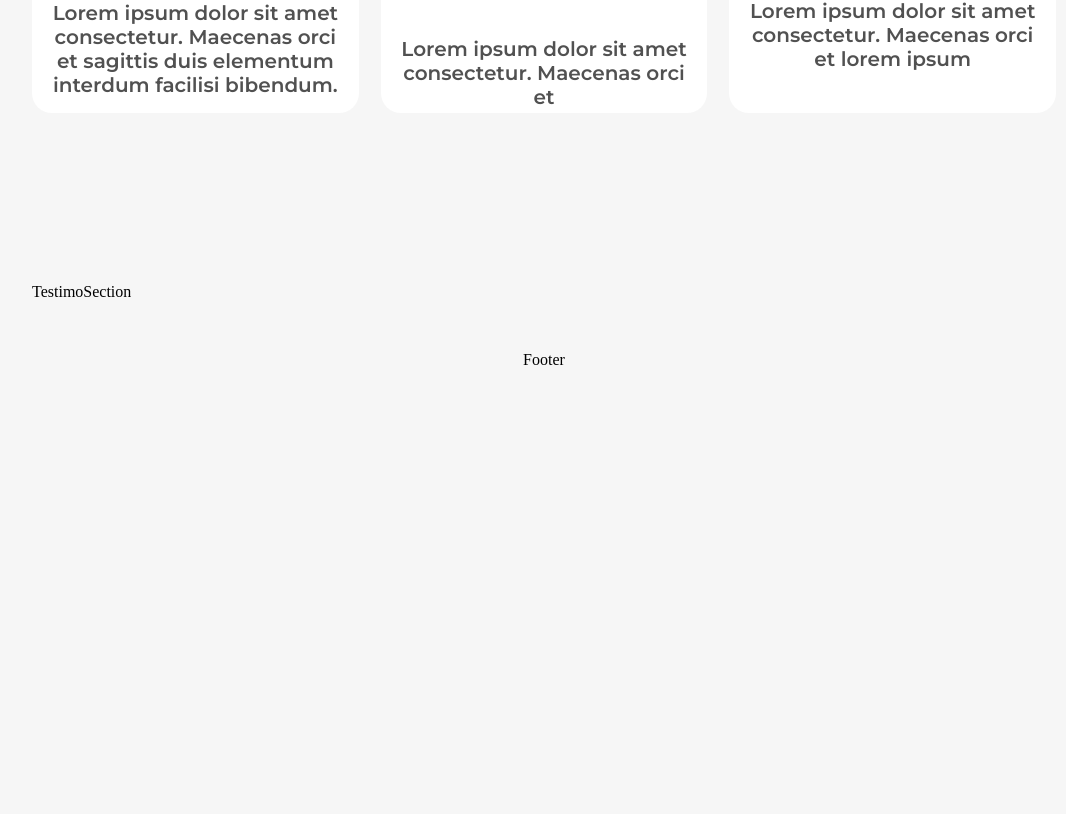
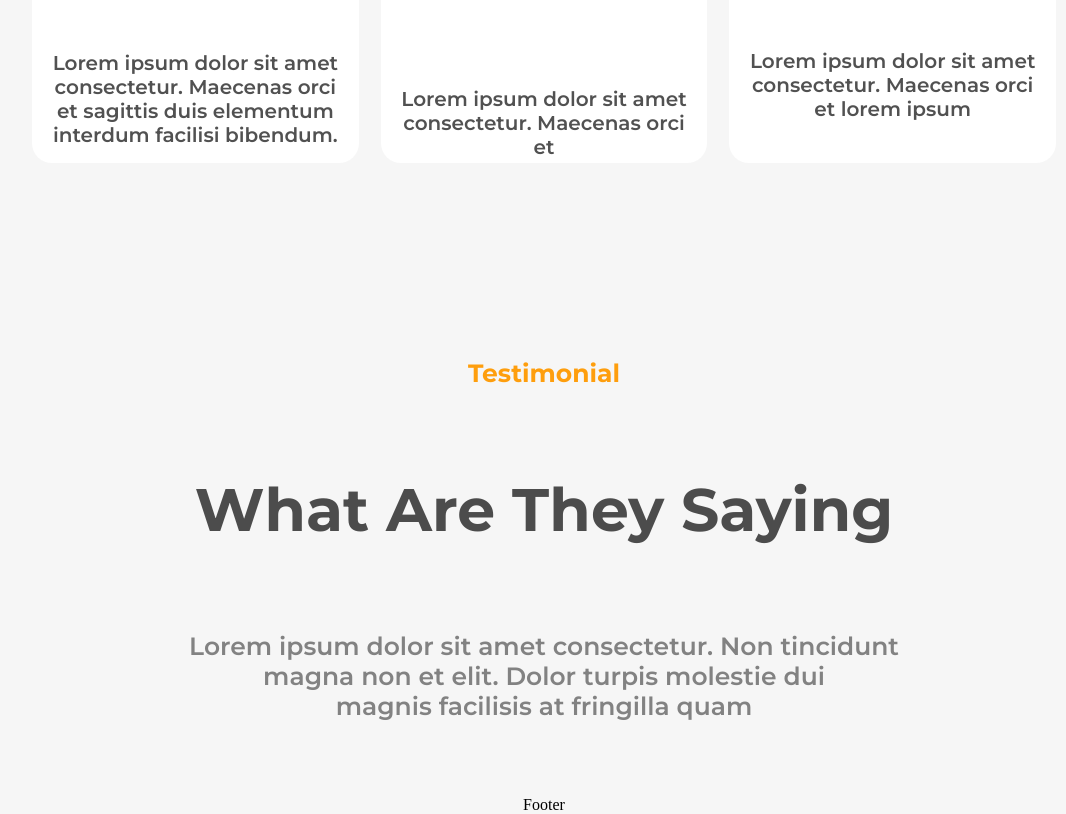
Before and after one commit to mambachristophersteven/react-restaurant-landing-page, a React (Create React App) app: page / in a window 1280 px wide. Shown: the part 2948-3762 px from the top of the page, without its empty margins (96-1162 px from the left). Before the commit the page ends 3317 px from the top, so only its background shows below. Built offline with nearby package versions, Linux system fonts and the light colour scheme.

Commit message:
top of TestimoSection finished

```diff
--- a/src/Sections/TestimoSection/TestimoSection.css
+++ b/src/Sections/TestimoSection/TestimoSection.css
@@ -0,0 +1,16 @@
+.testimo-section{
+    display: flex;
+    align-items: center;
+    flex-direction: column;
+    width: 100%;
+}
+
+.top{
+    display: flex;
+    align-items: center;
+    flex-direction: column;
+    width: 100%;
+}
+.section-text{
+    text-align: center;
+}
--- a/src/Sections/TestimoSection/TestimoSection.jsx
+++ b/src/Sections/TestimoSection/TestimoSection.jsx
@@ -2,7 +2,14 @@ import React from 'react'
 import './TestimoSection.css'
 const TestimoSection = () => {
   return (
-    <div className='testimo-section'>TestimoSection</div>
+    <div className='testimo-section'>
+        <div className="top">
+            <p className="section-heading">testimonial</p>
+            <p className="section-header">what are they saying</p>
+            <p className="section-text">Lorem ipsum dolor sit amet consectetur. Non tincidunt <br />magna non et elit. Dolor  turpis molestie dui <br />magnis facilisis at fringilla quam</p>
+        </div>
+
+    </div>
   )
 }
 
```
